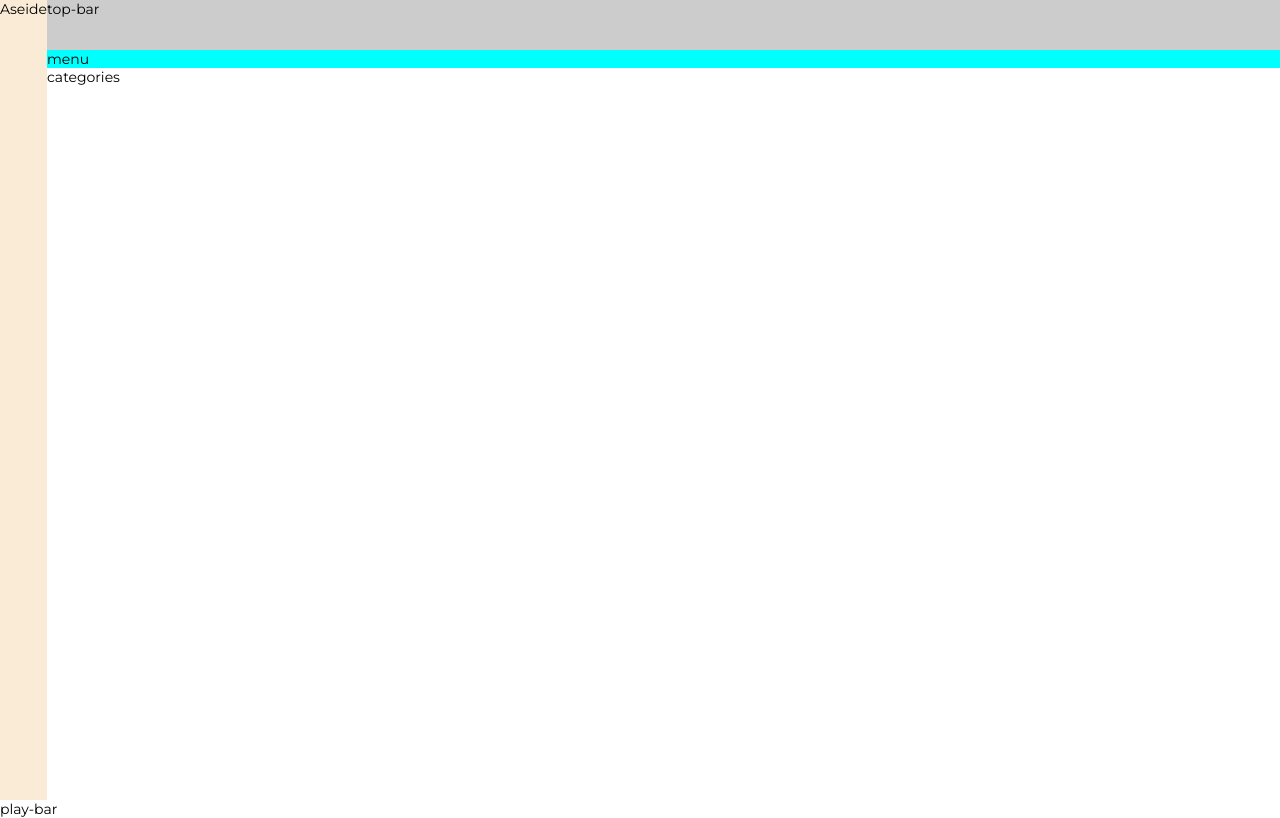
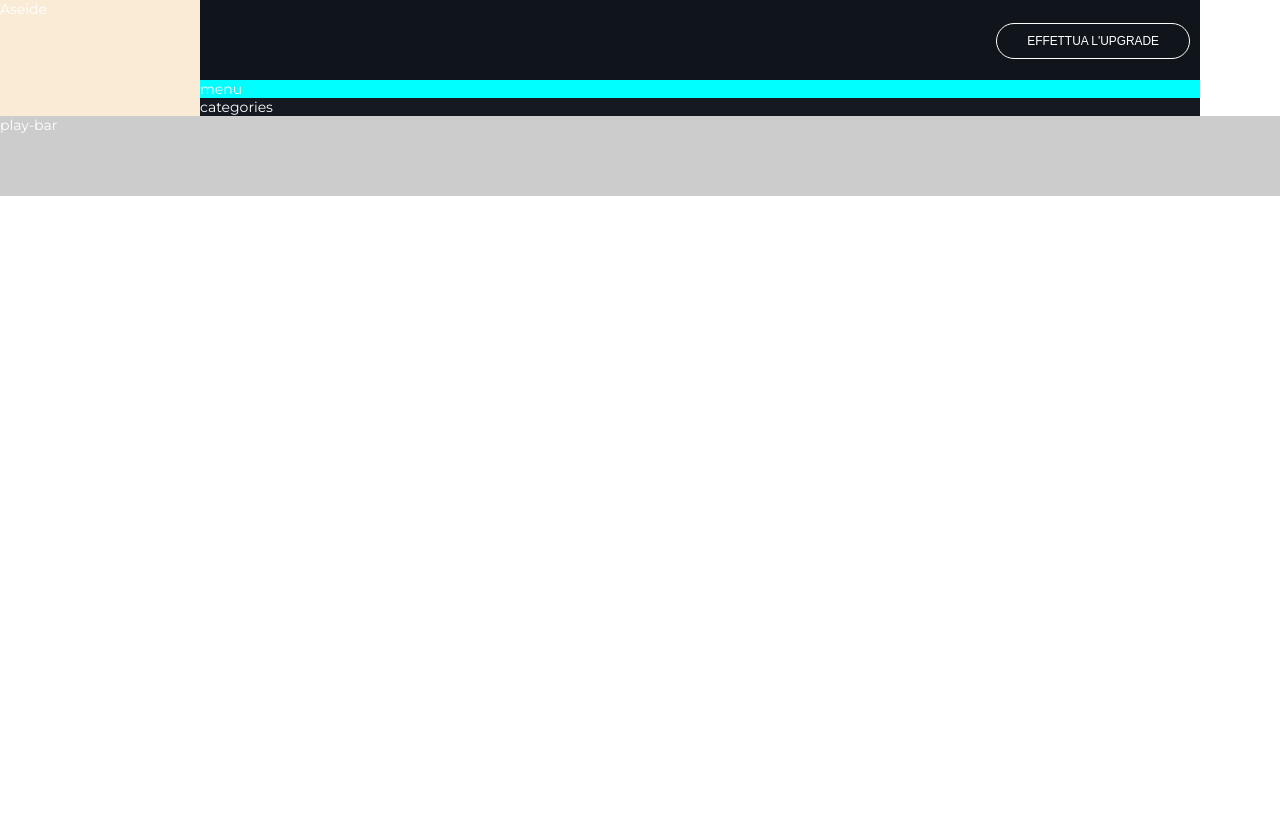
Before and after one commit to GiuseppeMandriani/html-css-spotifyweb, a plain HTML site: page index.html in a window 1280 px wide. Drawn offline with Linux system fonts and the light colour scheme.

Commit message:
schemi iniziali

```diff
--- a/css/main.css
+++ b/css/main.css
@@ -8,27 +8,56 @@
 body{
     font-size: 14px;
     font-family: 'Montserrat', sans-serif;
+    color: #fff;
 }
 
 /* UTILITIES */
-
-
-.flex{
+.container{
+    max-width: 1200px;
     display: flex;
 }
 
+/* Buttons */
+.btn-upgrade{
+    min-width: 100px;
+    padding: 10px 30px;
+    margin-right: 10px;
+    font-size: 0.85em;
+    color: #fff;
+    border: 1px solid #fff;
+    border-radius:20px;
+    text-transform: uppercase;
+    cursor: pointer;
+    background-color:transparent;
+}
+
+
+/* ASIDE-LEFT */
+.aside-left{
+    width: 20%;
+    background-color: antiquewhite;
+}
 
 
 /* MAIN-CONTENT */
 .main-content{
+    position: relative;
     width: 100%;
+    background-color: #141922;
+    padding-top:80px
 }
 
 
 /* TOP-BAR */
 .top-bar{
-    height: 50px;
-    background-color:#ccc;
+    width: 100%;
+    position: absolute;
+    top: 0;
+    left: 0;
+    height: 80px;
+    line-height: 80px;
+    text-align: right;
+    background-color: rgba(0, 0, 0, .2);
 }
 
 
@@ -38,10 +67,9 @@ body{
 }
 
 
+/* FOOTER */
 
-
-/* ASIDE-LEFT */
-.aside-left{
-height: 100vh;
-background-color: antiquewhite;
+.play-bar{
+    height: 80px;
+    background-color:#ccc
 }
--- a/index.html
+++ b/index.html
@@ -16,7 +16,7 @@
     <title>Spotify Web</title>
 </head>
 <body>
-    <div class="container flex">
+    <div class="container">
         <!-- ASIDE LEFT -->
         <section class="aside-left">Aseide
             <!-- Aside-Top -->
@@ -28,8 +28,7 @@
         <main class="main-content">
             <!-- TOP-BAR -->
             <section class="top-bar">
-                top-bar
-
+                <button class="btn-upgrade">effettua l'upgrade</button>
             </section>
 
             <!-- MENU -->
@@ -46,6 +45,8 @@
 
             </section>
         </main>
+
+        <footer class="play-bar"></footer>
 
     </div>
 
```
